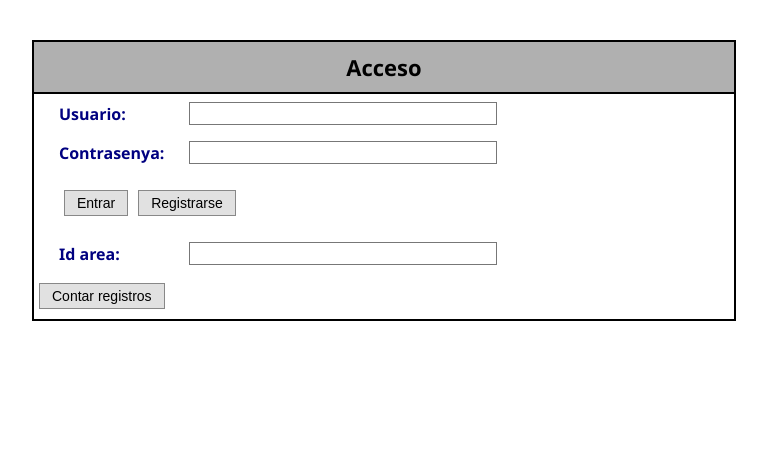
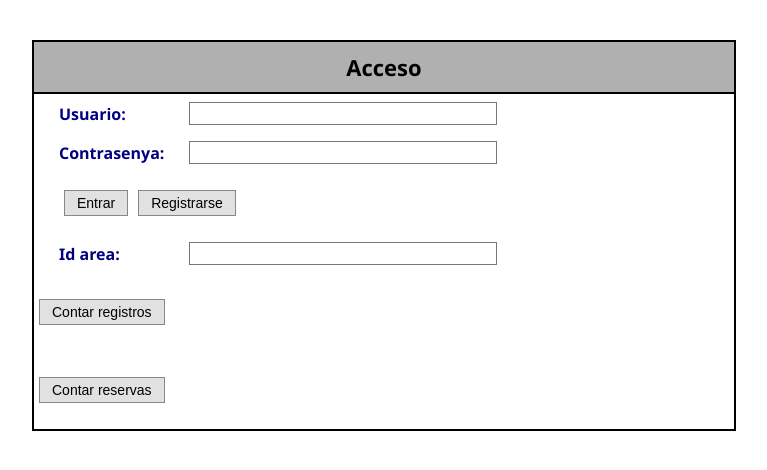
Before and after one commit to elenabrotons/practica3telemedicina, a website: page cliente/index.html in a window 1280 px wide. Shown: the whole page, without its empty margins (256-1023 px from the left). Drawn offline with Linux system fonts and the light colour scheme.

Commit message:
Add files via upload

```diff
--- a/cliente/index.html
+++ b/cliente/index.html
@@ -28,7 +28,9 @@
         </p>
 
         <p><label for="id_area">Id area: </label><br><input id="id_area" type="text" /></p>
-        <button onclick="contarRegistros()">Contar registros</button>
+        <p></p><button onclick="contarRegistros()">Contar registros</button></p>
+
+        <p></p><button onclick="contarReservas()">Contar reservas</button></p>
     </div>
 
     <!-- SECCION REGISTRO / EDICION DE DATOS DEL GESTOR
--- a/cliente/main.js
+++ b/cliente/main.js
@@ -1002,3 +1002,65 @@ async function contarRegistros(){
         alert("Error al conectar con el Ministerio");
     }
 }
+
+// EJERCICIO 2 EXAMEN
+
+async function contarReservas(){
+
+    try {
+        var respuesta = await fetch("https://undefined.ua.es/telemedicina/api/datos");
+
+        if(!respuesta.ok){
+            alert("Error al obtener los datos del Ministerio");
+            return;
+        }
+
+        var datos = await respuesta.json();
+
+        if(!Array.isArray(datos)){
+            alert("Formato incorrecto");
+            return;
+        }
+
+        var mi_id_area = 14;
+        var contador = 0;
+
+        // Recorremos los registros del Ministerio
+        for(var i = 0; i < datos.length; i++){
+
+            var area = datos[i]; //datos de un post de un área en el servidor
+
+            if(!Number.isInteger(id_area) ||
+               id_area < 1 || id_area > 18 ||
+               !Array.isArray(area?.datos)){
+                continue;
+            }
+
+            // Recorremos las reservas de cada registro
+            for(var j = 0; j < area.datos.length; j++){
+
+                var reserva = area.datos[j];
+
+                if(!reserva){
+                    continue;
+                }
+
+                if(
+                    typeof reserva.fecha_fin !== "string" ||  //que sea cadena de texto
+                    !reserva.fecha_fin.trim() || // que no esté vacía
+                    Number.isNaN(Date.parse(reserva.fecha_fin)) // que se interprete como fecha
+                ){
+                    continue;
+                }
+
+                contador++;
+            }
+        }
+
+        alert("Existen " + contador + "reservas finalizadas");
+
+    } catch(err){
+        console.log("Error al obtener el ranking:", err);
+        alert("Error al conectar con el Ministerio");
+    }
+}
```
